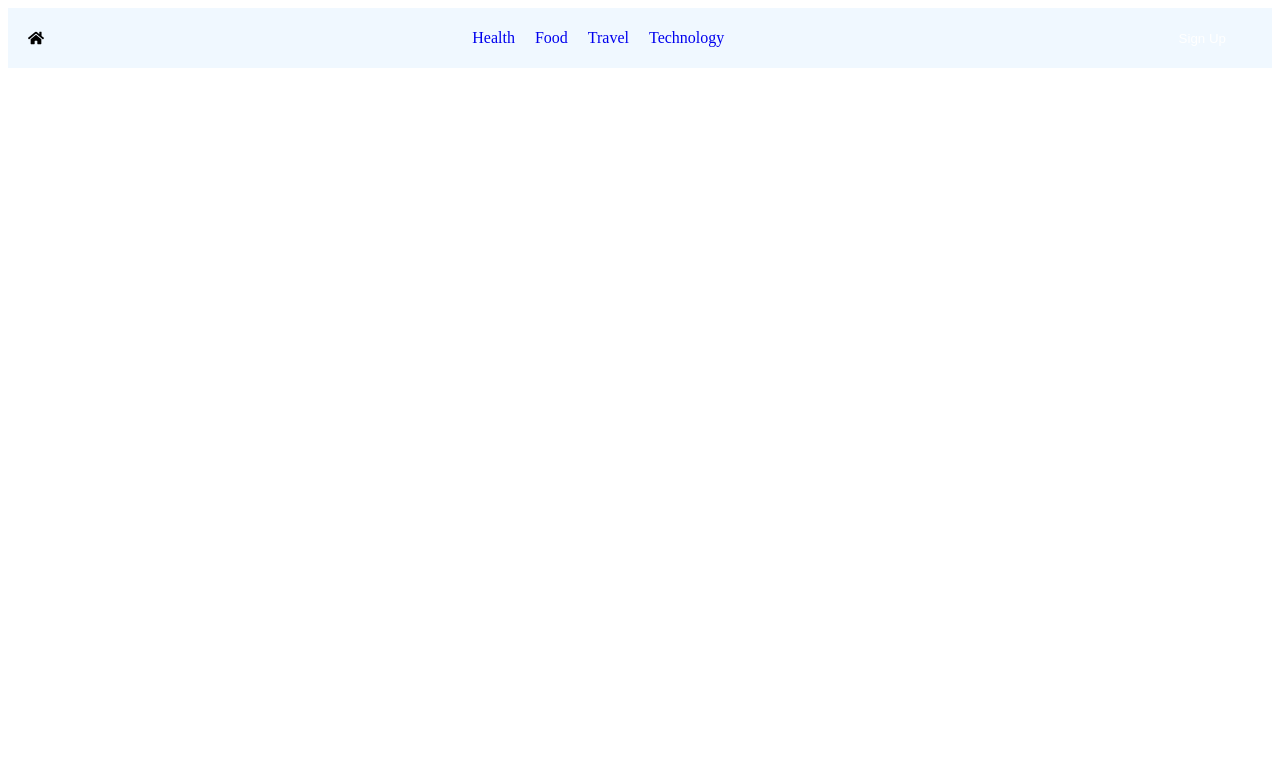
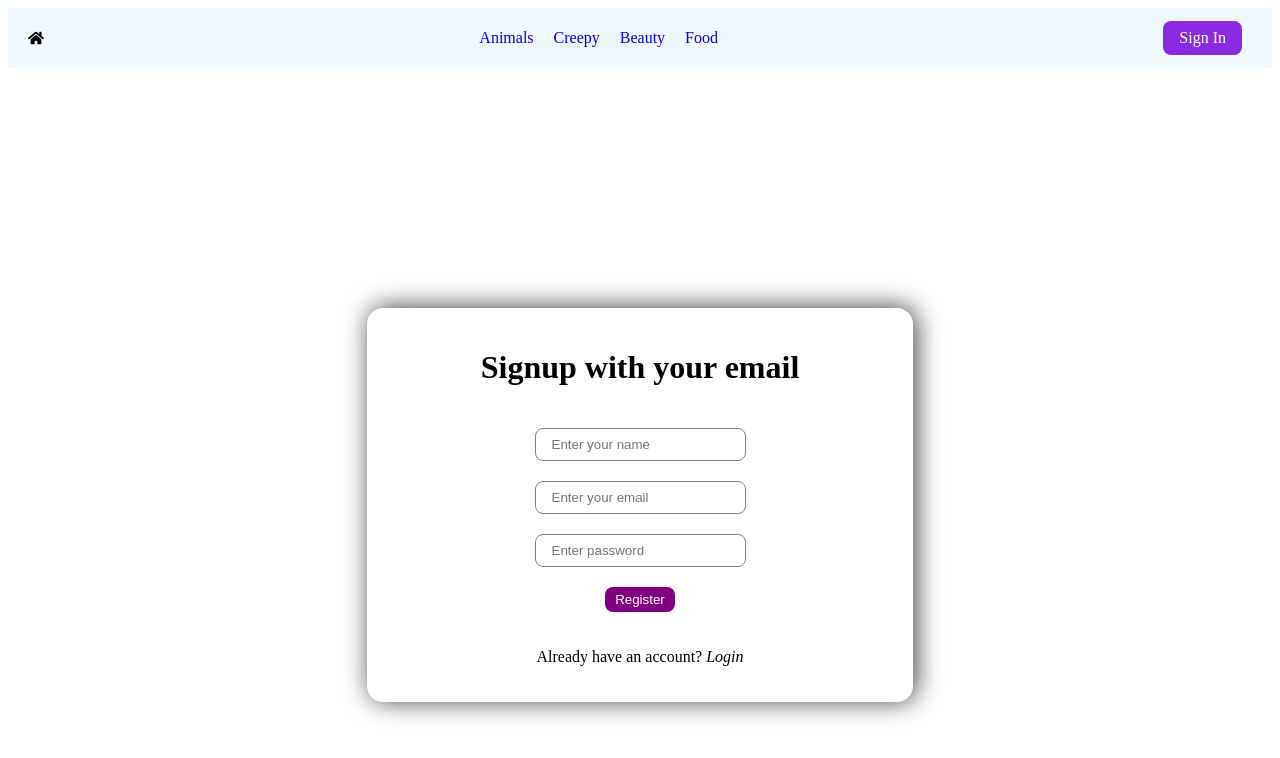
Before and after one commit to Mclowdus7/firebaseBlog, a React (Create React App) app: page /auth in a window 1280 px wide. Shown: the top 758 px of the page. Built offline with nearby package versions, Linux system fonts and the light colour scheme; no server answers.

Commit message:
finished auth and started category articles

```diff
--- a/package.json
+++ b/package.json
@@ -9,6 +9,7 @@
     "firebase": "^9.17.2",
     "react": "^18.2.0",
     "react-dom": "^18.2.0",
+    "react-firebase-hooks": "^5.1.1",
     "react-icons": "^4.8.0",
     "react-router-dom": "^6.9.0",
     "react-scripts": "5.0.1",
--- a/src/App.js
+++ b/src/App.js
@@ -3,6 +3,8 @@ import './App.css'
 import {BrowserRouter, Routes, Route} from 'react-router-dom'
 import Homepage from './pages/Homepage/Homepage'
 import Header from './components/Header/Header'
+import Auth from './pages/Auth/Auth'
+import CategoryArticle from './pages/CategoryArticle/CategoryArticle'
 function App() {
   return (
     <div className='app'>
@@ -10,6 +12,8 @@ function App() {
       <Header />
         <Routes>
             <Route path='/' element={<Homepage />} />
+            <Route path='/auth' element={<Auth />} />
+            <Route path='/category/:categoryName' element={<CategoryArticle />} />
         </Routes>
     </BrowserRouter>
     </div>
--- a/src/Config/FirebaseConfig.js
+++ b/src/Config/FirebaseConfig.js
@@ -6,6 +6,10 @@ import { initializeApp } from "firebase/app";
 
 import {getFirestore} from 'firebase/firestore'
 //this allows you to connect to db
+
+import {getAuth} from 'firebase/auth'
+//to use authentication
+
 
 // Your web app's Firebase configuration
 const firebaseConfig = {
@@ -22,3 +26,6 @@ const app = initializeApp(firebaseConfig);
 
 //set up db and export
 export const db = getFirestore(app)
+
+//set up auth and export it
+export const auth = getAuth(app)
--- a/src/components/Banner/Banner.js
+++ b/src/components/Banner/Banner.js
@@ -1,6 +1,6 @@
 import React from 'react'
 import './Banner.css'
-import {db} from '../../Config/FirebaseConfig'
+import {db} from '../../Config/firebaseConfig'
 //need some functions from firestore
 import {collection, getDocs, query, orderBy, limit} from 'firebase/firestore'
 
--- a/src/components/Header/Header.css
+++ b/src/components/Header/Header.css
@@ -20,7 +20,7 @@
 }
 
 .auth-link {
-    background-color: var(--button-bg);
+    background-color: blueviolet;
     padding: 8px 16px;
     border-radius: 8px;
     border: none;
--- a/src/components/Header/Header.js
+++ b/src/components/Header/Header.js
@@ -2,20 +2,43 @@ import React from 'react'
 import './Header.css'
 import {Link} from 'react-router-dom'
 import {FaHome} from "react-icons/fa";
+import { auth } from '../../Config/firebaseConfig'
+import {useAuthState} from 'react-firebase-hooks/auth'
+import {signOut} from 'firebase/auth'
+import {useNavigate} from 'react-router-dom'
 
 function Header() {
 
+  let navigate = useNavigate();
+
+
     //create array with topics
-    const categories = ["Health", "Food", "Travel", "Technology"]
+    const categories = ["Animals", "Creepy", "Beauty", "Food"]
+
+    //get user data
+    const [user] = useAuthState(auth);
+    console.log(user)
+
   return (
     <div className='header-container'>
-        <FaHome />
+        <FaHome onClick={()=>navigate('/')} />
         <div className='categories-container'>
             {
               categories.map(item => <Link to ={`/category/${item}`} className='nav-link' key={item}>{item}</Link>)
             }
         </div>
-      <button className='auth-link'>Sign Up</button>
+        {
+            user?
+            <div>
+                <span className='username'>
+                  {user.displayName}
+                </span>
+                <button className='auth-link' onClick={()=>signOut(auth)}>Logout</button>
+            </div>
+            :
+            <Link to='/auth' className='auth-link'>Sign In</Link>
+        }
+
     </div>
   )
 }
--- /dev/null
+++ b/src/pages/Auth/Auth.css
@@ -0,0 +1,43 @@
+.auth-container{
+    min-height:60vh;
+}
+.auth-form{
+    background-color: var(--white);
+    width:40%;
+    min-height:30vh;
+    margin:30vh auto;
+    padding:20px;
+    border-radius:16px;
+    display: flex;
+    flex-direction: column;
+    align-items: center;
+    justify-content: space-between;
+    -webkit-box-shadow: 3px -1px 26px 0px rgba(0,0,0,0.75);
+    -moz-box-shadow: 3px -1px 26px 0px rgba(0,0,0,0.75);
+    box-shadow: 3px -1px 26px 0px rgba(0,0,0,0.75);
+}
+.form-group{
+    display: flex;
+    flex-direction: column;
+    align-items: center;
+    justify-content: space-between;
+}
+.form-group input{
+    padding:8px 16px;
+    border-radius:8px;
+    border:solid 1px grey;
+    margin-top:20px;
+}
+.auth-form button{
+    background-color: purple;
+    color:white;
+    border:none;
+    padding:5px 10px;
+    border-radius:8px;
+    cursor:pointer;
+    margin:20px 0;
+}
+.form-link{
+    cursor:pointer;
+    font-style:italic;
+}
--- /dev/null
+++ b/src/pages/Auth/Auth.js
@@ -0,0 +1,103 @@
+import React from 'react'
+import { auth } from '../../Config/firebaseConfig'
+import {createUserWithEmailAndPassword, updateProfile,
+signInWithEmailAndPassword} from 'firebase/auth'
+import './Auth.css'
+import {useNavigate} from 'react-router-dom'
+
+
+
+function Auth() {
+
+    let navigate = useNavigate();
+    //create state to control which form to show
+    const [existingUser, setExistingUser] = React.useState(false)
+    //create state for user information
+    const [email, setEmail] = React.useState('')
+    const [password, setPassword] = React.useState('')
+    const [name, setName] = React.useState('')
+
+    const handleSignup = (e) =>{
+        e.preventDefault();
+        console.log('signup')
+        //call function to create user
+        createUserWithEmailAndPassword(auth, email, password)
+        .then(res =>{
+            console.log(res.user)
+            //add username as display name
+            updateProfile(auth.currentUser, {displayName: name})
+            //navigate to homepage
+            navigate('/')
+        })
+        .catch(err => console.log(err))
+    }
+
+    const handleLogin = (e) =>{
+        e.preventDefault();
+        //login
+        signInWithEmailAndPassword(auth, email, password)
+        .then(res =>{
+            //navigate to homepage
+            navigate('/')
+        })
+        .catch(err => {
+            alert(err.com)
+        })
+
+    }
+
+  return (
+    <div className='auth-container'>
+        {
+            existingUser?
+            <form className='auth-form' onSubmit={handleLogin}>
+                <h1>Login with your email</h1>
+                        <div className='form-group'>
+                            <input type='email'
+                            onChange={(e)=>setEmail(e.target.value)}
+                            placeholder='Enter your email'
+                            required
+                            />
+                            <input type="password"
+                            type='password'
+                            onChange={(e)=>setPassword(e.target.value)}
+                            placeholder='Enter password'
+                            required
+                            />
+                        </div>
+                        <button type="submit">Login</button>
+                        <p>Don't have an account? <span onClick={()=>setExistingUser(false)} className='form-link' >Signup</span></p>
+
+            </form>
+            :
+            <form className='auth-form' onSubmit={handleSignup}>
+                    <h1>Signup with your email</h1>
+                        <div className='form-group'>
+                            <input type='text'
+                            onChange={(e)=>setName(e.target.value)}
+                                    placeholder='Enter your name'
+                                    required
+                            />
+                            <input type='email'
+                            onChange={(e)=>setEmail(e.target.value)}
+                                    placeholder='Enter your email'
+                                    required
+                            />
+                            <input type='password'
+                            onChange={(e)=>setPassword(e.target.value)}
+                                    placeholder='Enter password'
+                                    required
+                            />
+
+                        </div>
+                        <button type="submit">Register</button>
+                        <p>Already have an account? <span
+                        onClick={()=>setExistingUser(true)} className="form-link" >Login</span></p>
+
+            </form>
+        }
+    </div>
+  )
+}
+
+export default Auth
--- /dev/null
+++ b/src/pages/CategoryArticle/CategoryArticle.js
@@ -0,0 +1,62 @@
+import React from 'react'
+import {useParams} from 'react-router-dom'
+import { db } from '../../Config/firebaseConfig';
+//need some functions from firestore
+import {collection, getDocs, query, where} from 'firebase/firestore'
+
+function CategoryArticle() {
+    //grab the parameter in the url
+    const {categoryName} = useParams();
+    //when page loads show only articles of this category
+
+    //create state to hold articles
+    const [articles, setArticles] = React.useState([])
+
+    React.useEffect(
+        ()=>{
+            //make a reference to articles collection
+            const articleRef = collection(db, 'articles')
+
+            //set up query to filter the data
+            //want data where category == categoryName
+            const q = query(articleRef, where("category", "==", categoryName))
+            //retrieve documents from this collection
+            //getDocs(articleRef)
+            getDocs(q,articleRef)
+            .then(res =>{
+                //console.log(res.docs[0].data())
+                //this is needed to add the id
+                //and create an array that you can use for state
+                const articles = res.docs.map(item =>(
+                    {
+                        id: item.id,
+                        ...item.data()
+                    }
+                ))
+                console.log(articles)
+                //store in state
+                setArticles(articles)
+
+            })
+            .catch(err => console.log(err))
+
+        }, [categoryName]
+    )
+  return (
+    <div className="category-articles">
+        {
+            articles.length === 0?
+            <p>No {categoryName} articles</p>
+            :
+            articles?.map(item=>(<p key={item.id}>
+                {item?.title}
+                </p>))
+
+        }
+
+
+    </div>
+  )
+}
+
+export default CategoryArticle
```
Also changed, not shown: src/pages/CategoryArticle/CategoryArticle.css (added), 1 other file (tests, documents, lock files or other folders).
